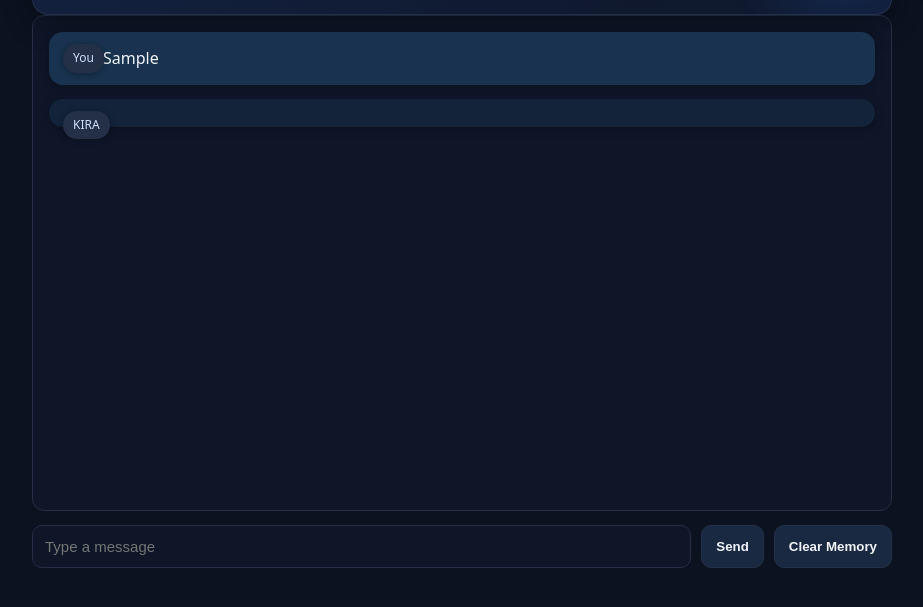
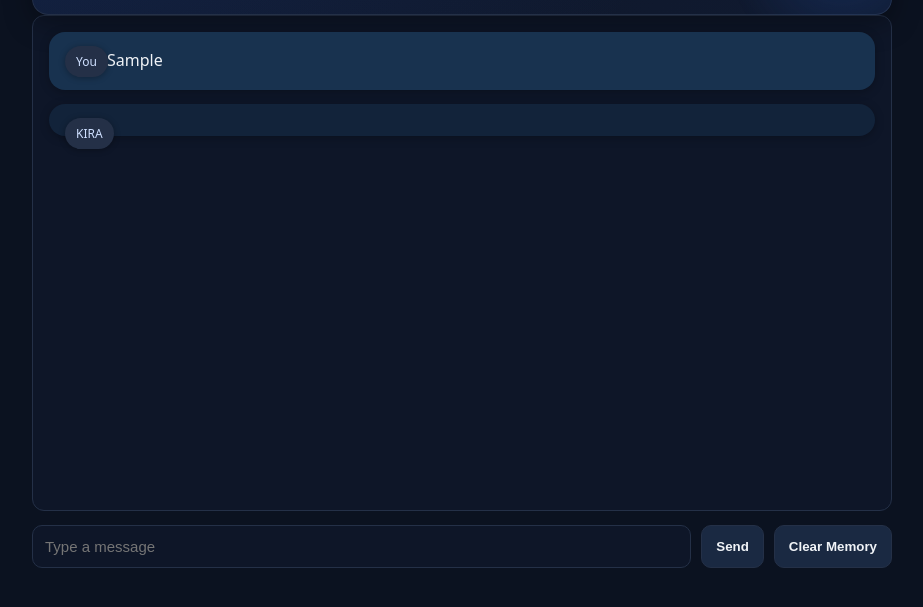
Before and after one commit to Rishabh-Baloni/cf_ai_chat_memory_bot, a website: page public/index.html in a window 1280 px wide. Both pictures are taken after typing "Sample" into the empty fields and a click on the button "Send". Shown: the part 117-724 px from the top of the page, without its empty margins (178-1101 px from the left). Drawn offline with Linux system fonts and the light colour scheme; no server answers.

Commit message:
Push latest changes

```diff
--- a/public/styles.css
+++ b/public/styles.css
@@ -8,10 +8,10 @@ h1 { margin: 0 0 6px 0; font-size: 28px; letter-spacing: 0.2px; }
 .subtitle { font-size: 13px; color: #9fb2d3; margin-bottom: 14px; }
 
 .messages { height: 62vh; overflow-y: auto; border: 1px solid #243047; border-radius: 12px; padding: 16px; background: var(--bg-2); display: flex; flex-direction: column; gap: 14px; }
-.messages .user, .messages .assistant { position: relative; padding: 14px 16px 14px 54px; border-radius: 14px; margin: 0; white-space: pre-wrap; line-height: 1.55; box-shadow: 0 2px 10px rgba(0,0,0,0.25); }
+.messages .user, .messages .assistant { position: relative; padding: 16px 18px 16px 58px; border-radius: 16px; margin: 0; white-space: pre-wrap; line-height: 1.6; box-shadow: 0 2px 10px rgba(0,0,0,0.25); width: 100%; font-size: 16px; }
 .messages .user { background: #18324f; }
 .messages .assistant { background: #12233a; }
-.messages .user::before, .messages .assistant::before { content: ""; position: absolute; left: 14px; top: 12px; font-size: 12px; padding: 5px 10px; border-radius: 999px; background: #243047; color: #cfe0ff; box-shadow: 0 1px 6px rgba(0,0,0,0.3); }
+.messages .user::before, .messages .assistant::before { content: ""; position: absolute; left: 16px; top: 14px; font-size: 12px; padding: 6px 11px; border-radius: 999px; background: #243047; color: #cfe0ff; box-shadow: 0 1px 6px rgba(0,0,0,0.3); }
 .messages .user::before { content: "You"; }
 .messages .assistant::before { content: "KIRA"; }
 pre, code { font-family: ui-monospace, SFMono-Regular, Menlo, Consolas, monospace; }
--- a/wrangler.toml
+++ b/wrangler.toml
@@ -1,8 +1,7 @@
-name = "cf_ai_chat_memory_bot"
+name = "kira"
 main = "src/worker.ts"
 compatibility_date = "2024-11-20"
 assets = { directory = "./public", binding = "ASSETS" }
-
 
 [durable_objects]
 bindings = [
```
